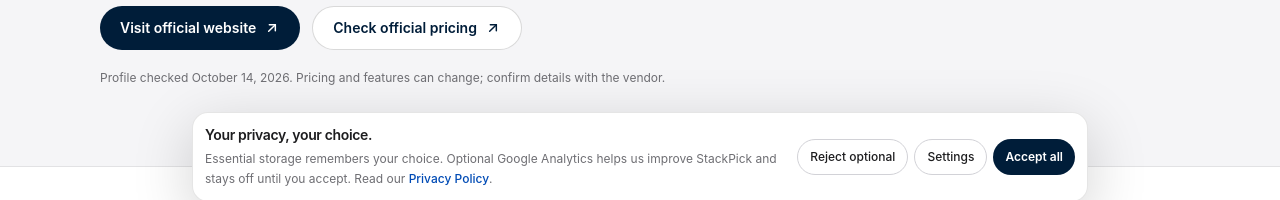
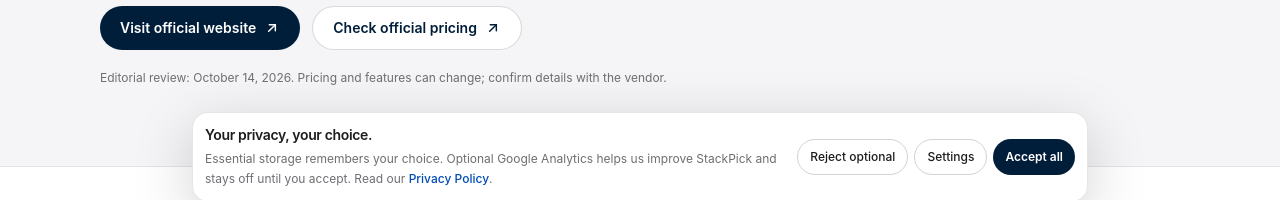
Before and after one commit to LinukaBandara/StackPick, a Next.js app: page /software/hubspot-crm in a window 1280 px wide. Shown: the part 574-774 px from the top of the page. Built offline with nearby package versions, Linux system fonts and the light colour scheme; no server answers.

Commit message:
Clarify software profile review status label

```diff
--- a/app/software/[slug]/page.tsx
+++ b/app/software/[slug]/page.tsx
@@ -65,7 +65,7 @@ export default async function SoftwareProfilePage({ params }: PageProps) {
             <a href={software.officialUrl} target="_blank" rel="noreferrer" className="inline-flex min-h-11 items-center justify-center rounded-full bg-[#001D39] px-5 text-sm font-semibold text-white transition-opacity hover:opacity-90">Visit official website <ExternalArrow /></a>
             <a href={software.pricingUrl} target="_blank" rel="noreferrer" className="inline-flex min-h-11 items-center justify-center rounded-full border border-black/15 bg-white px-5 text-sm font-semibold text-[#001D39] transition-colors hover:bg-[#f9fafb]">Check official pricing <ExternalArrow /></a>
           </div>
-          <p className="mt-5 text-xs text-[#6e6e73]">Profile checked {software.reviewedOn}. Pricing and features can change; confirm details with the vendor.</p>
+          <p className="mt-5 text-xs text-[#6e6e73]">Editorial review: {software.reviewedOn}. Pricing and features can change; confirm details with the vendor.</p>
         </div>
       </section>
 
```
